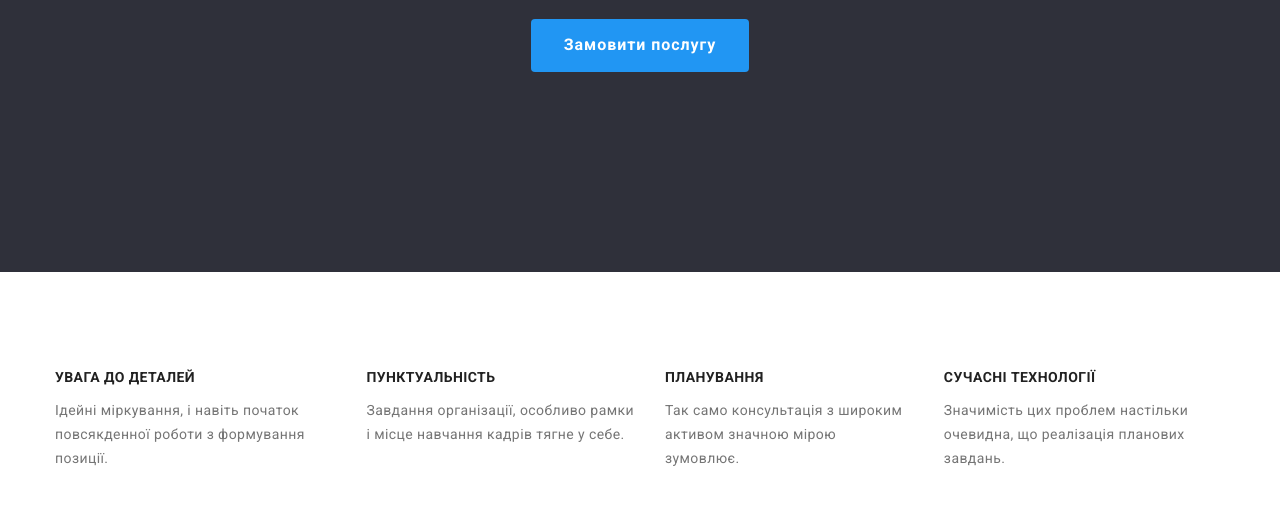
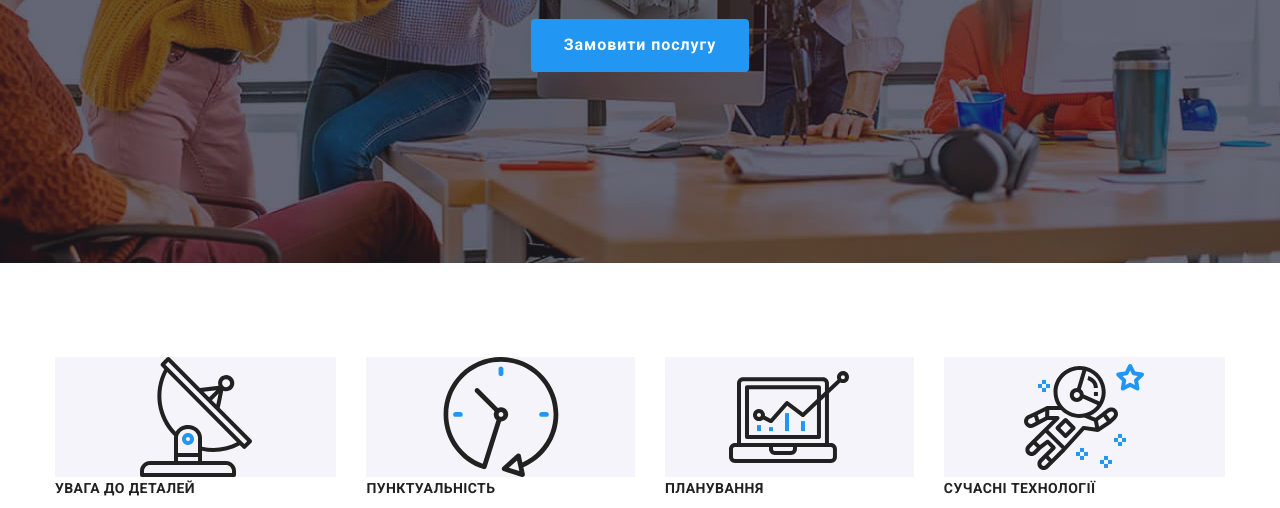
Before and after one commit to SergSmilya/goit-markup-hw-04, a plain HTML site: page index.html in a window 1280 px wide. Shown: the part 417-925 px from the top of the page. Drawn offline with nearby package versions, Linux system fonts and the light colour scheme.

Commit message:
add icon

```diff
--- a/css/styles.css
+++ b/css/styles.css
@@ -115,7 +115,20 @@ a {
   background: var(--bgd-color-footer);
   padding: 200px 0;
   text-align: center;
+  height: 600px;
+  max-width: 1600px;
+  margin-left: auto;
+  margin-right: auto;
+  background-image: linear-gradient(
+      rgba(47, 48, 58, 0.4),
+      rgba(47, 48, 58, 0.4)
+    ),
+    url(../images/decoration/bgd-hero.jpg);
+  background-repeat: no-repeat;
+  background-size: cover;
+  background-position: center;
 }
+
 .hero-title {
   width: 696px;
   margin-left: auto;
@@ -154,10 +167,28 @@ a {
   height: 1px;
   margin: -1px;
 }
+.detail-items::before {
+  display: block;
+  content: "";
+  height: 120px;
+  background-repeat: no-repeat;
+  background-size: contain;
+  background-position: center;
+  background-color: var(--setion-bgd-team);
+}
+.icon-antena::before {
+  background-image: url(../images/decoration/antenna.svg);
+}
+.icon-clock::before {
+  background-image: url(../images/decoration/clock.svg);
+}
+.icon-diagram::before {
+  background-image: url(../images/decoration/diagram.svg);
+}
+.icon-astronavt::before {
+  background-image: url(../images/decoration/astronaut.svg);
+}
 
-.section-detail {
-  padding: 94px 0;
-}
 .detail-items + .detail-items {
   margin-left: 30px;
 }
--- a/index.html
+++ b/index.html
@@ -58,7 +58,7 @@
         <h2 class="visually-hidden" hidden>УВАГА ДО ДЕТАЛЕЙ</h2>
         <div class="container">
           <ul class="detail-list list header-all">
-            <li class="detail-items">
+            <li class="detail-items icon-antena">
               <h3 class="detail-title">УВАГА ДО ДЕТАЛЕЙ</h3>
               <p class="detail-text">
                 Ідейні міркування, і навіть початок повсякденної роботи з
@@ -66,7 +66,7 @@
               </p>
             </li>
 
-            <li class="detail-items">
+            <li class="detail-items icon-clock">
               <h3 class="detail-title">ПУНКТУАЛЬНІСТЬ</h3>
               <p class="detail-text">
                 Завдання організації, особливо рамки і місце навчання кадрів
@@ -74,14 +74,14 @@
               </p>
             </li>
 
-            <li class="detail-items">
+            <li class="detail-items icon-diagram">
               <h3 class="detail-title">ПЛАНУВАННЯ</h3>
               <p class="detail-text">
                 Так само консультація з широким активом значною мірою зумовлює.
               </p>
             </li>
 
-            <li class="detail-items">
+            <li class="detail-items icon-astronavt">
               <h3 class="detail-title">СУЧАСНІ ТЕХНОЛОГІЇ</h3>
               <p class="detail-text">
                 Значимість цих проблем настільки очевидна, що реалізація
```
